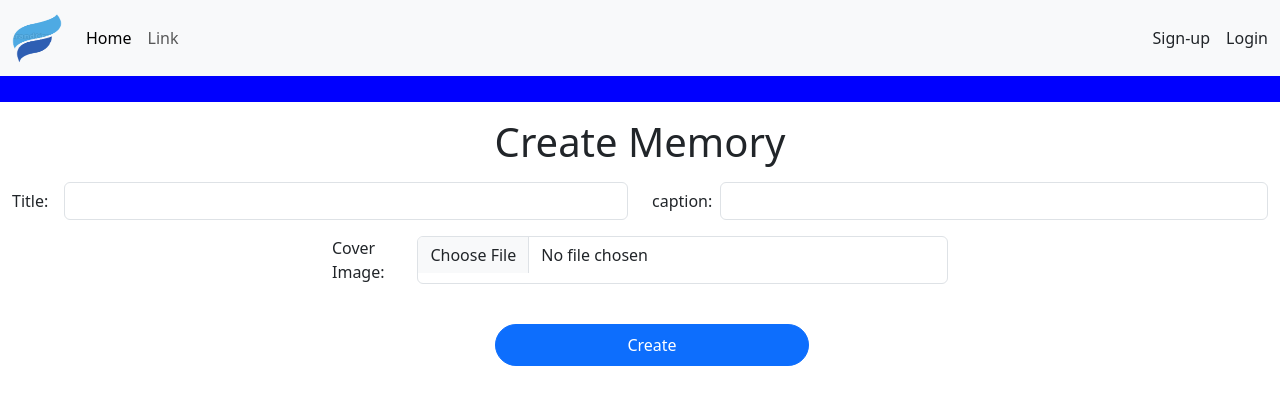
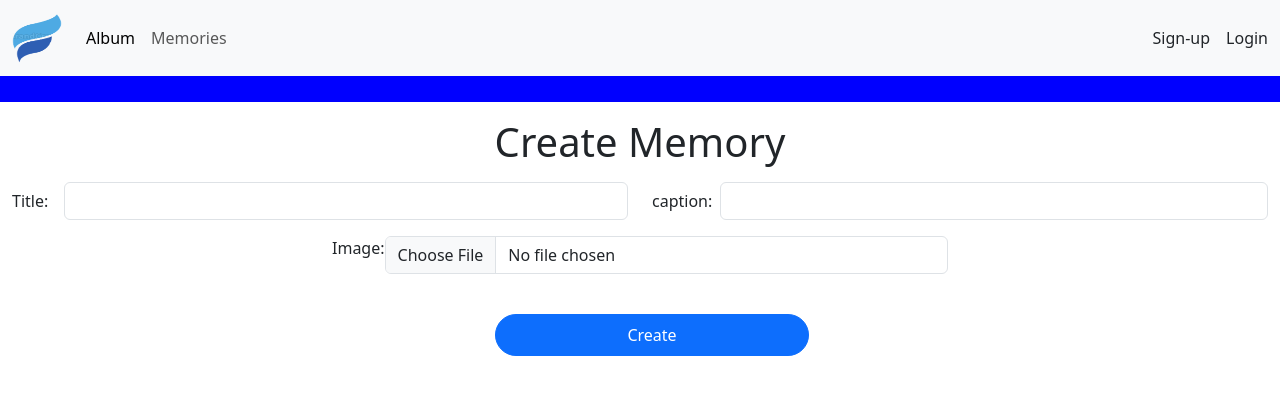
Before and after one commit to isybliss/MEMORY-Gallery, a React (Create React App) app in the folder frontend_section/: page /memory in a window 1280 px wide. Shown: the top 404 px of the page. Built offline with nearby package versions, Linux system fonts and the light colour scheme.

Commit message:
changed photoAlbum to getAlbum file

```diff
--- a/frontend_section/src/Home.js
+++ b/frontend_section/src/Home.js
@@ -1,7 +1,7 @@
 import { useEffect ,useState} from 'react';
 import './Home.css';
 import { Link, useNavigate } from 'react-router-dom';
-import PhotoAlbum from './photo';
+import PhotoAlbum from './getAlbum';
 import { Tab, TabPane, Tabs } from 'react-bootstrap';
 import GetMemories from './getMemories';
 function Home() {
@@ -24,7 +24,7 @@ function Home() {
                 <Link style={{float:"right"}} to={'/login'} className='home-link'>Logout</Link> */}
             </div>
             <h1 className='text-center'>Memory Gallery</h1>
-            <p className='text-center'>A simple plan for you and your memory</p>
+            <p className='text-center'>Every Click, a Story. Every Photo, a Memory</p>
 
             <Tabs defaultActiveKey="album" id="uncontrolled-tab-example"  onSelect={handleTabSelect} activeKey={selectedTab} className=' custom-tabs d-flex justify-content-evenly'>
       <TabPane eventKey="album" title="Album" className='border-none'>
--- a/frontend_section/src/album/memories.jsx
+++ b/frontend_section/src/album/memories.jsx
@@ -88,7 +88,7 @@ const Memories = () => {
             </div>
 
             <div className='col-lg-6 col-sm-6 d-flex mb-3 '>
-              <label className='text-lg-start text-center'>Cover Image:</label>
+              <label className='text-lg-start text-center'>Image:</label>
               <input
                 type="file"
                 accept="image/*"
--- a/frontend_section/src/homepage/footer.jsx
+++ b/frontend_section/src/homepage/footer.jsx
@@ -37,7 +37,7 @@ const Footer = () => {
         className="text-center p-3"
         style={{ backgroundColor: "rgba(0, 0, 0, 0.1)" }}
       >
-        © 2020 Copyright:
+        © 2023 Copyright:
         <a className="text-white text-decoration-none m-1" href="https://mdbootstrap.com/">
          MemoryGallery.com
         </a>
--- a/frontend_section/src/homepage/navbar.jsx
+++ b/frontend_section/src/homepage/navbar.jsx
@@ -25,12 +25,12 @@ const Navbar = () => {
         <ul className="navbar-nav me-auto mb-2 mb-lg-0">
           <li className="nav-item">
             <Link to="/" className="nav-link active" aria-current="page" href="#">
-              Home
+              Album
             </Link>
           </li>
           <li className="nav-item">
             <a className="nav-link" href="#">
-              Link
+              Memories
             </a>
           </li>
         </ul>
```
Also changed, not shown: frontend_section/src/getAlbum.js (renamed from frontend_section/src/photo.js).
